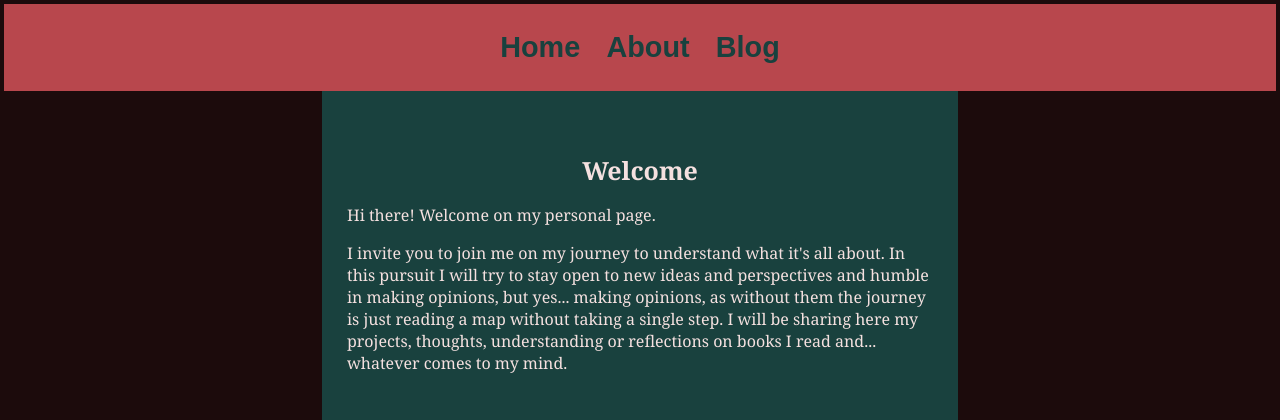
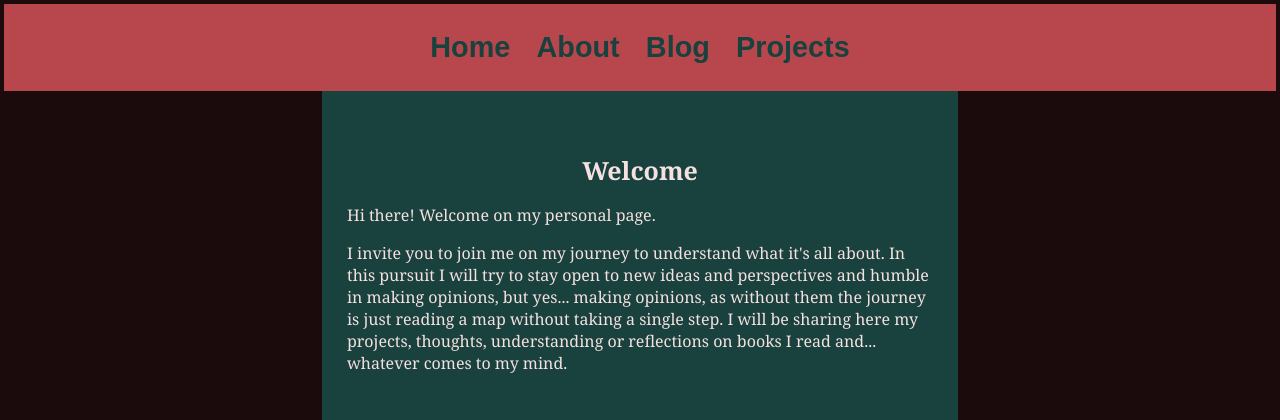
Before and after one commit to zostaw/home-page, a Flask app: page / in a window 1280 px wide. Shown: the top 420 px of the page. Run offline with Flask 2, Linux system fonts and the light colour scheme.

Commit message:
added projects page and a css class projects-paragraph

```diff
--- a/app/routes.py
+++ b/app/routes.py
@@ -23,3 +23,7 @@ def about():
 @app.route("/blog")
 def blog():
     return render_template("blog.html")
+
+@app.route("/projects")
+def projects():
+    return render_template("projects.html")
--- a/app/static/css/main.css
+++ b/app/static/css/main.css
@@ -54,6 +54,7 @@ body {
 }
 
 
+/* main page container */
 .container {
     margin: auto;
     width: 50%;
@@ -65,6 +66,54 @@ body {
     /*border-bottom:2px solid #0f0f0f;*/
 }
 
+.projects-paragraph {
+    margin:10px;
+}
+
+/* navigation */
+a {
+    text-decoration: none;
+    /* color: rgb(65,65,65); */
+    background-color: #B8474D;
+    color: #47B8B2;
+    /*font-size: 1.5em;
+    font-weight: bold;*/
+}
+
+a:hover {
+    /*background-color : #47B8B2; */
+    background-color: #B8474D;
+    color: #B8474D;}
+
+/*a-nav-item is really just the text of URL */
+.a-nav-item{
+    text-decoration: none;
+    color: #19413E;
+    font-size: 1.5em;
+    font-weight: bold;
+}
+
+.a-nav-item:hover{
+    /* "blue"
+    color : #694ed6;
+    greyinsh from pallete: */
+    color: #19413E;
+}
+
+/* btn-nav is the border of URL */
+.btn-nav{
+    border: none;
+    background-color: inherit;
+    cursor: pointer;
+    display: inline-block;
+    font-size: 1.2em;
+}
+.btn-nav:hover{
+    /*background: #eee;*/
+    background: #47B8B2;
+}
+
+/* navigation - end */
 
 .bottom-container {
     background: #0b1c1b;
@@ -116,47 +165,7 @@ li {
     padding: 5px;
 }
 
-a {
-    text-decoration: none;
-    /* color: rgb(65,65,65); */
-    background-color: #B8474D;
-    color: #47B8B2;
-    /*font-size: 1.5em;
-    font-weight: bold;*/
-}
 
-a:hover {
-    /*background-color : #47B8B2; */
-    background-color: #B8474D;
-    color: #B8474D;}
-
-/*a-nav-item is really just the text of URL */
-.a-nav-item{
-    text-decoration: none;
-    color: #19413E;
-    font-size: 1.5em;
-    font-weight: bold;
-}
-
-.a-nav-item:hover{
-    /* "blue"
-    color : #694ed6;
-    greyinsh from pallete: */
-    color: #19413E;
-}
-
-/* btn-nav is the border of URL */
-.btn-nav{
-    border: none;
-    background-color: inherit;
-    cursor: pointer;
-    display: inline-block;
-    font-size: 1.2em;
-}
-.btn-nav:hover{
-    /*background: #eee;*/
-    background: #47B8B2;
-}
 
 .a-footer{
     text-decoration: none;
--- a/app/templates/includes/nav.html
+++ b/app/templates/includes/nav.html
@@ -4,6 +4,7 @@
                 <li class="nav-item"><button class="btn-nav"><a class="a-nav-item" href="{{ url_for('index') }}" class="nav-link active">Home</a></button></li>
                 <li class="nav-item"><button class="btn-nav"><a class="a-nav-item" href="{{ url_for('about') }}" class="nav-link active">About</a></button></li>
                 <li class="nav-item"><button class="btn-nav"><a class="a-nav-item" href="{{ url_for('blog') }}" class="nav-link">Blog</a></button></li>
+                <li class="nav-item"><button class="btn-nav"><a class="a-nav-item" href="{{ url_for('projects') }}" class="nav-link">Projects</a></button></li>
             </ul>
         </nav>
 
```
Also changed, not shown: app/templates/projects.html (added, +26 -0 lines).
